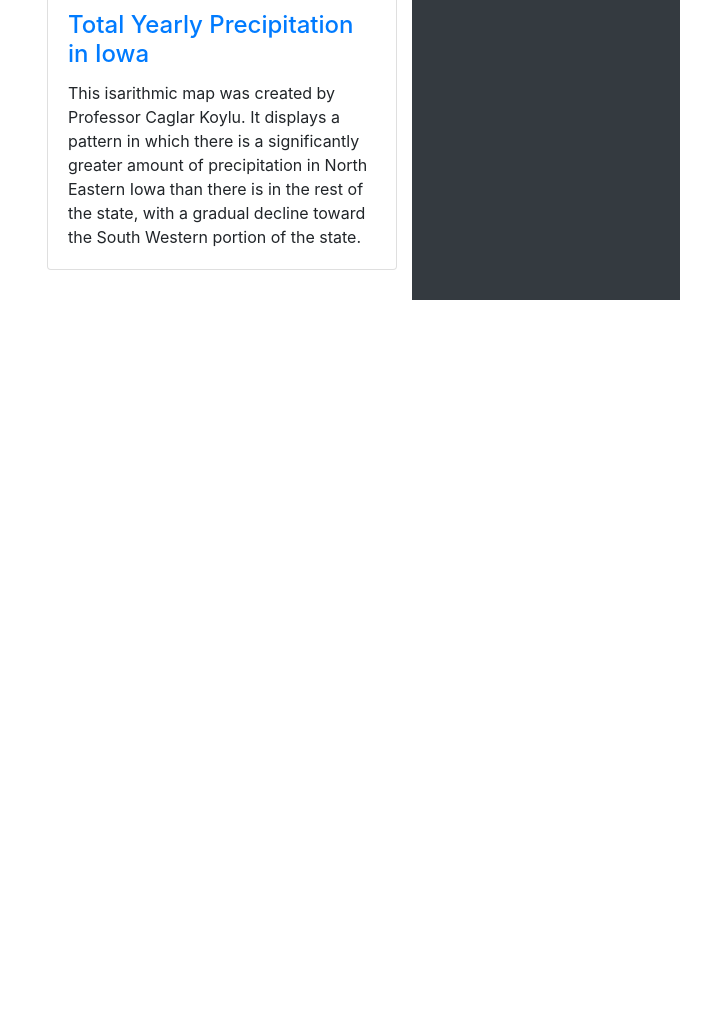
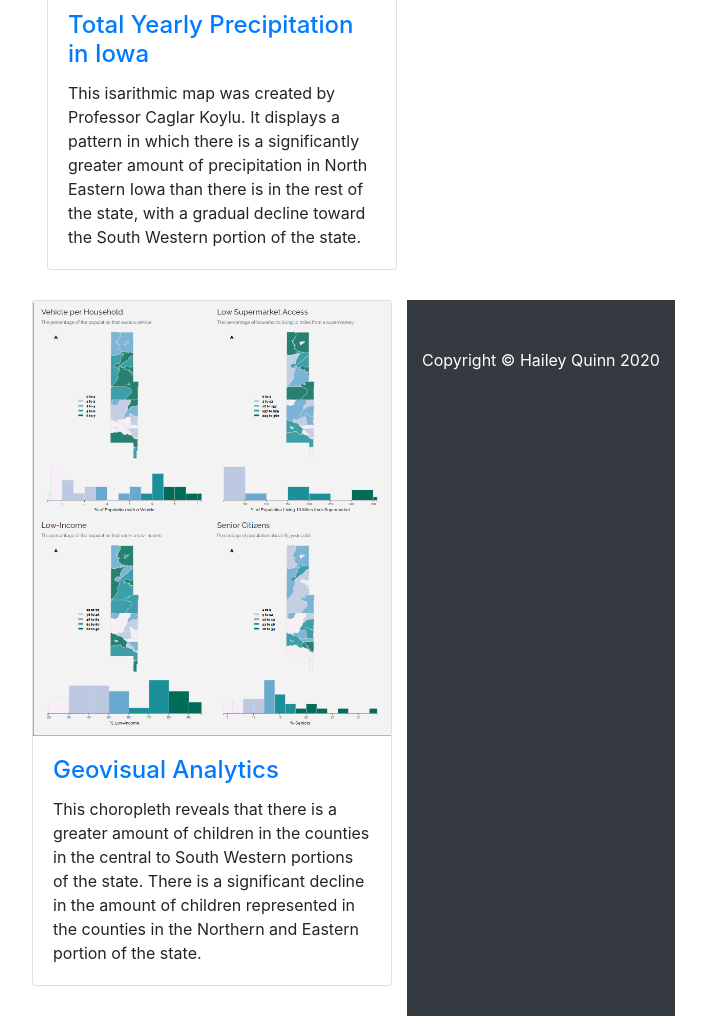
Before and after one commit to haileyq0110/Hailey-Quinn, a website: page index.html in a window 1280 px wide. Shown: the part 974-1990 px from the top of the page, without its empty margins (38-749 px from the left). Before the commit the page ends 1274 px from the top, so only its background shows below. Drawn offline with Linux system fonts and the light colour scheme.

Commit message:
added small multiples map to Portfolio

```diff
--- a/index.html
+++ b/index.html
@@ -101,6 +101,18 @@
             </div>
           </div>
         </div>
+        <div class="row">
+          <div class="col-lg-4 col-sm-6 portfolio-item">
+            <div class="card h-100">
+              <a href="smallmultiples/"><img class="card-img-top" src="images/smallmultiples.png" alt=""></a>
+              <div class="card-body">
+                <h4 class="card-title">
+                  <a href="#">Geovisual Analytics</a>
+                </h4>
+                <p class="card-text">This choropleth reveals that there is a greater amount of children in the counties in the central to South Western portions of the state. There is a significant decline in the amount of children represented in the counties in the Northern and Eastern portion of the state.</p>
+              </div>
+            </div>
+          </div>
       <!-- /.row -->
 
     <!-- /.container -->
```
Also changed, not shown: smallmultiples/index.html (+10 -10 lines), images/smallmultiples.PNG (added).
